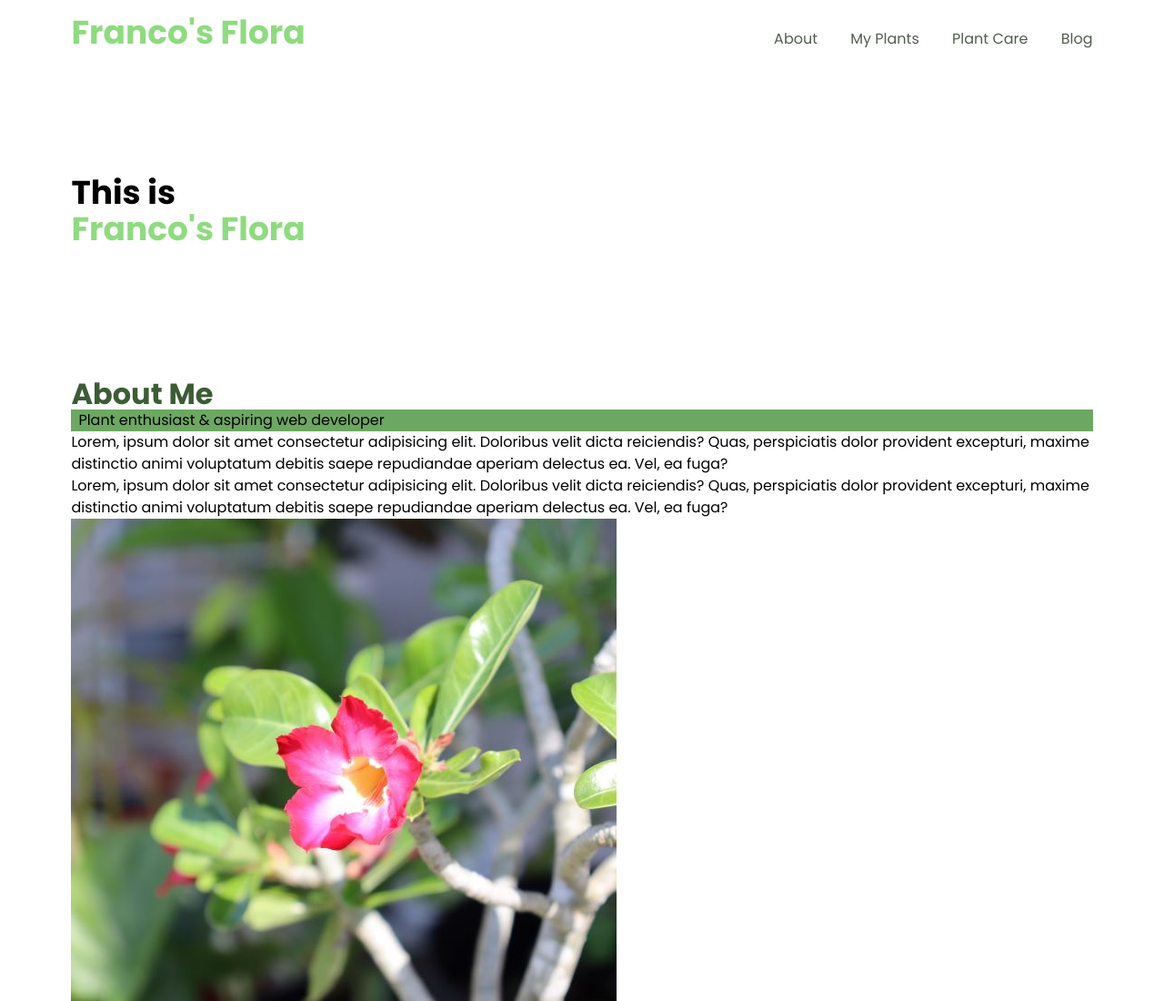
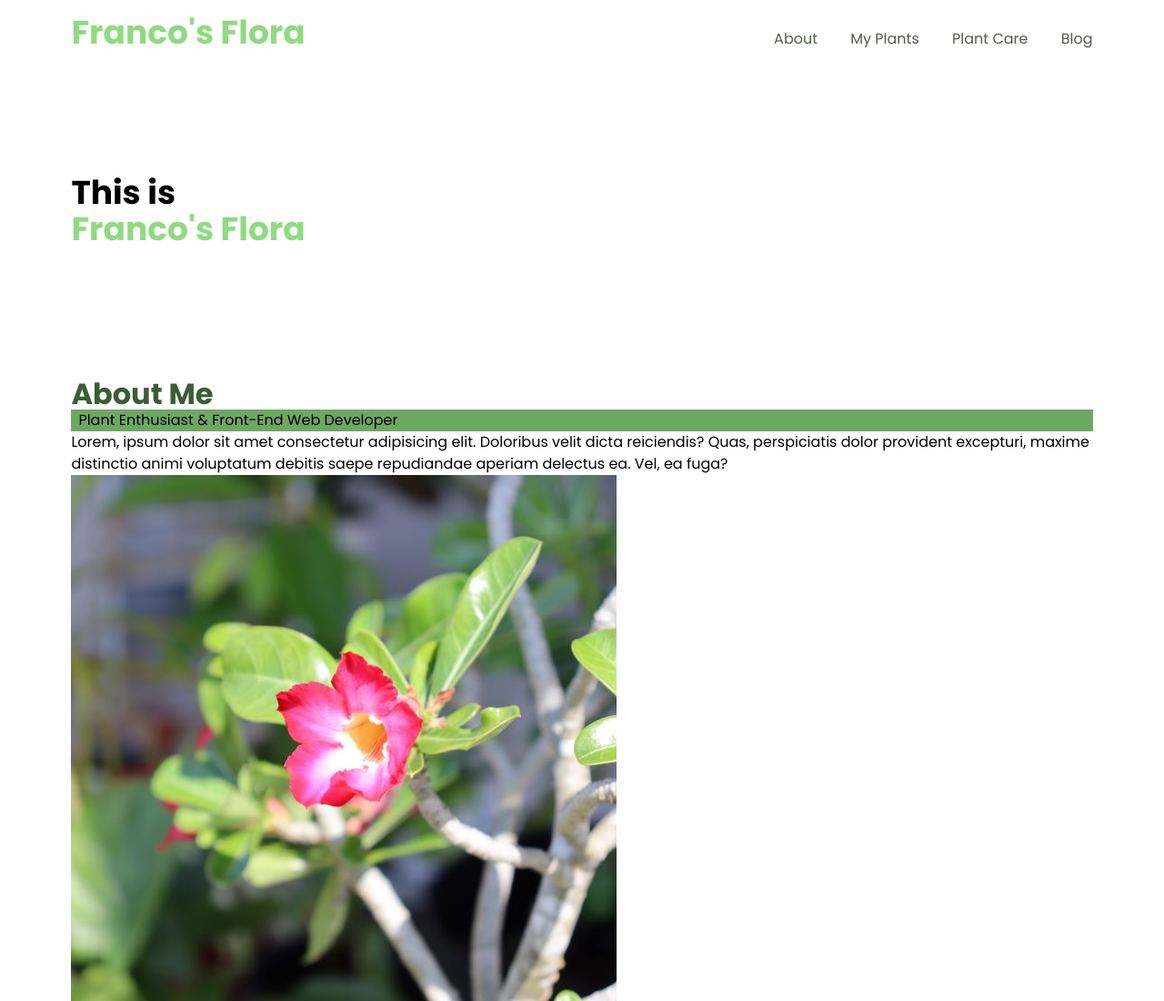
Before and after one commit to alysonfranco/francosflora.html, a plain HTML site: page index.html in a window 1280 px wide. Shown: the top 1100 px of the page at 91% size. Drawn offline with Linux system fonts and the light colour scheme.

Commit message:
change about me subtitle

```diff
--- a/index.html
+++ b/index.html
@@ -50,12 +50,10 @@
     <section id="about" class="">
         <div class="container about">
             <h2 class="section-header">About Me</h2>
-            <p class="subtitle">Plant enthusiast & aspiring web developer</p>
+            <p class="subtitle">Plant Enthusiast & Front-End Web Developer</p>
             <div class="blurb">
                 <p>
-                    Lorem, ipsum dolor sit amet consectetur adipisicing elit. Doloribus velit dicta reiciendis? Quas,
-                    perspiciatis dolor provident excepturi, maxime distinctio animi voluptatum debitis saepe repudiandae
-                    aperiam delectus ea. Vel, ea fuga?
+
                 </p>
                 <p>
                     Lorem, ipsum dolor sit amet consectetur adipisicing elit. Doloribus velit dicta reiciendis? Quas,
```
